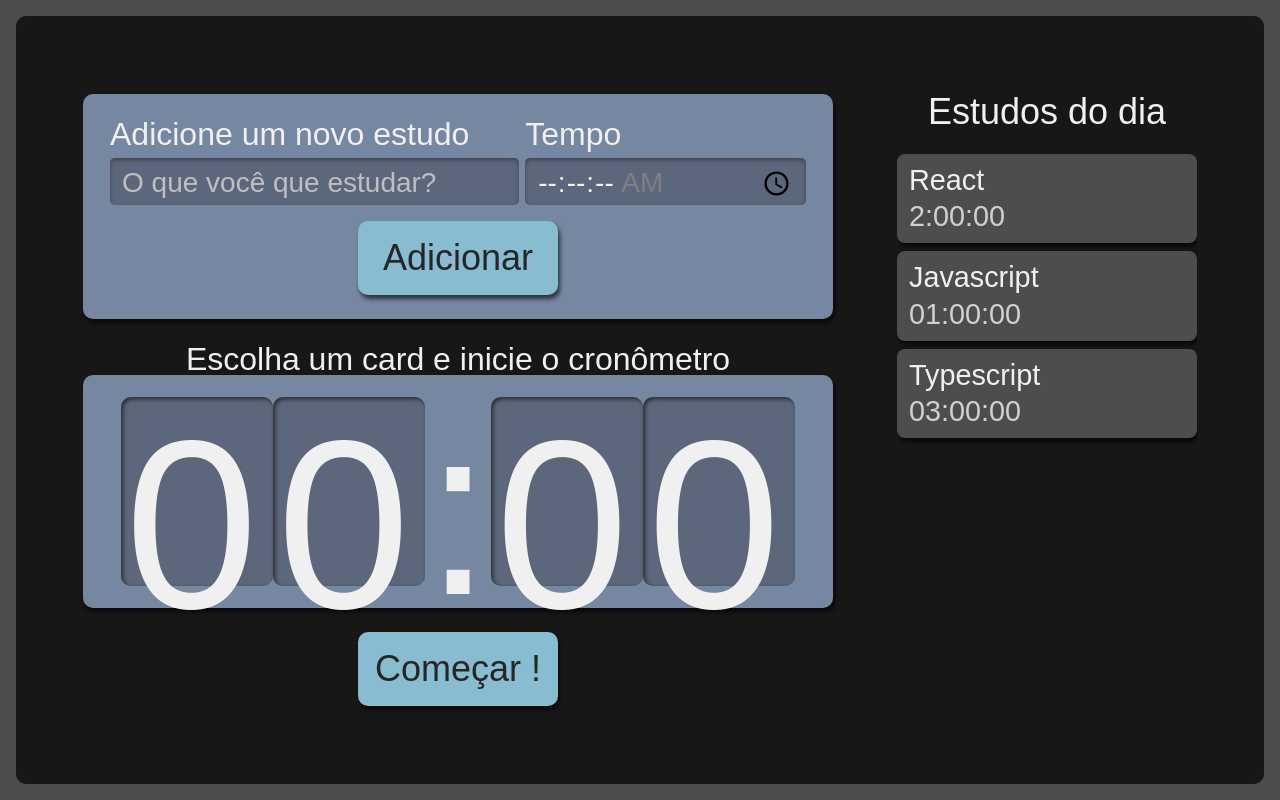
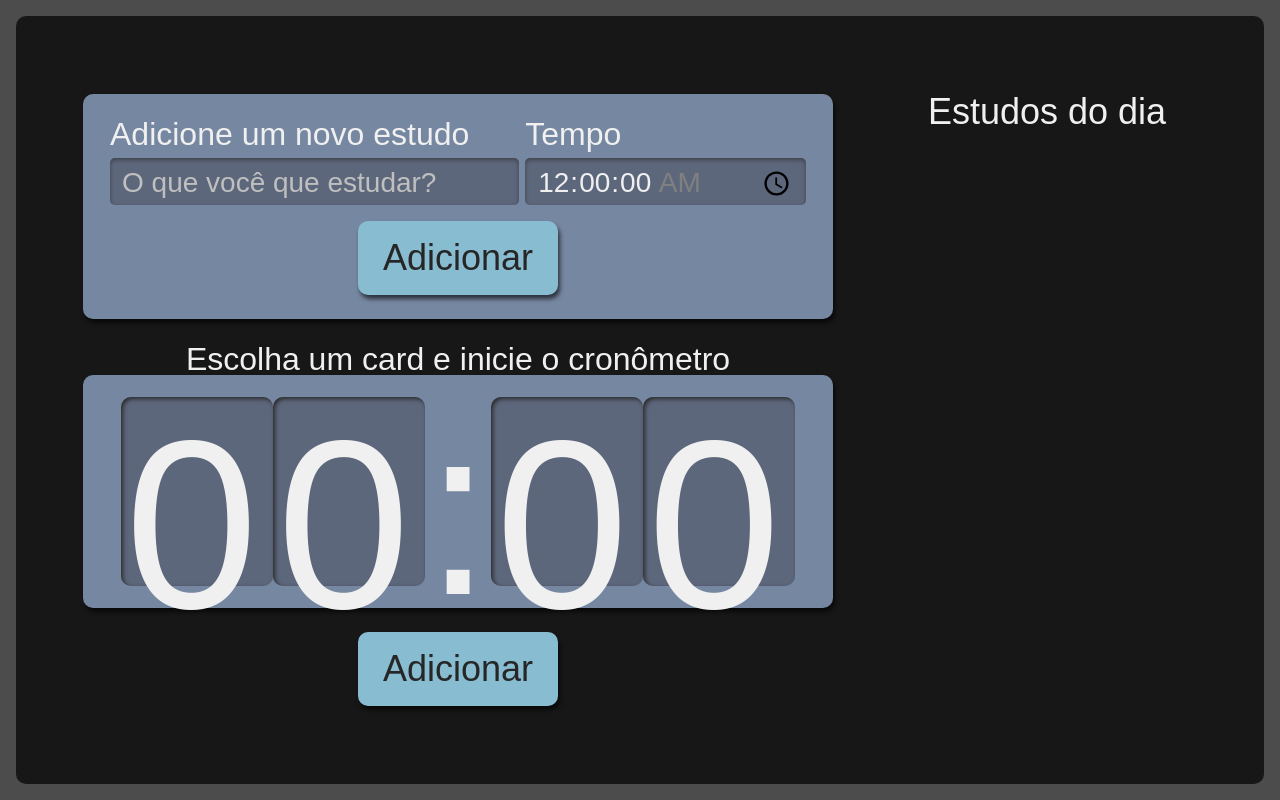
Before and after one commit to caio-action/Alura-studies, a React (Create React App) app: page / in a window 1280 px wide. Built offline with nearby package versions, Linux system fonts and the light colour scheme.

Commit message:
ITask-iterface

```diff
--- a/src/components/Button/index.tsx
+++ b/src/components/Button/index.tsx
@@ -1,11 +1,13 @@
+import { type } from "os";
 import React from "react";
 import style from './Button.module.scss';
 
-class Button extends React.Component<{ texto:string }> {
+class Button extends React.Component<{ children?:string, type?: "button" | "submit" | "reset"  }> {
     render(): React.ReactNode {
+        const{ type = "button"} = this.props
         return(
-            <button className={style.button}>
-               {this.props.texto}
+            <button type={type} className={style.button}>
+               {this.props.children}
             </button>
         )
     }
--- a/src/components/Cronometro/index.tsx
+++ b/src/components/Cronometro/index.tsx
@@ -10,7 +10,7 @@
         <Relogio />
         </div>
         <Button
-        texto="Começar !"/>
+        children="Adicionar"/>
     </div>
     )
 }
--- a/src/components/Form/index.tsx
+++ b/src/components/Form/index.tsx
@@ -1,17 +1,34 @@
 import React from "react";
+import { ITask } from "../../types/Task";
 import Button from "../Button";
 import style from './Form.module.scss';
 
-class Form extends React.Component {
+class Form extends React.Component<{
+    setTasks: React.Dispatch<React.SetStateAction<ITask[]>>
+    }>
+
+ {
+    state = {
+        task: "",
+        time: "00:00"
+    }
+
+    addTask(event: React.FormEvent<HTMLFormElement>) {
+        event.preventDefault();
+        this.props.setTasks(oldTasks =>[...oldTasks,{...this.state} ])
+    }
+
     render() {
-        return(
-            <form className={style.newTask}>
+        return (
+            <form className={style.newTask} onSubmit={this.addTask.bind(this)}>
                 <div className={style.inputContainer}>
                     <label htmlFor="task">
                         Adicione um novo estudo
                     </label>
                     <input type="text"
                         name="task"
+                        value={this.state.task}
+                        onChange={event => this.setState({ ...this.state, task: event.target.value })}
                         id="task"
                         placeholder="O que você que estudar?"
                         required>
@@ -26,6 +43,8 @@
                         type="time"
                         step="1"
                         name="time"
+                        value={this.state.time}
+                        onChange={event => this.setState({ ...this.state, time: event.target.value })}
                         id="time"
                         min="00:00:00"
                         max="01:30:00"
@@ -33,8 +52,9 @@
                     </input>
 
                 </div>
-                <Button
-                texto="Adicionar"/>
+                <Button type="submit">
+                    Adicionar
+                </Button >
             </form>
         )
     }
--- a/src/components/List/index.tsx
+++ b/src/components/List/index.tsx
@@ -1,23 +1,13 @@
-import React, { useState } from "react";
+import { ITask } from "../../types/Task";
 import Item from "./Item";
 import style from './List.module.scss';
 
-function List() {
-    const [Tasks, setTasks] = useState([{
-        task: 'React',
-        time: '2:00:00'
-    }, {
-        task: 'Javascript',
-        time: '01:00:00'
-    }, {
-        task: 'Typescript',
-        time: '03:00:00'
-    }]);
+
+function List({ Tasks}: {Tasks: ITask[]}) {
+
     return (
         <aside className={style.listaTarefas}>
-            <h2 onClick={() => {
-                setTasks([...Tasks, {task:"Estudar estado", time:"05:00:00"}])
-            }}> Estudos do dia </h2>
+            <h2> Estudos do dia </h2>
             <ul>
                 {Tasks.map((item, index) => (
                    <Item
--- a/src/pages/App.tsx
+++ b/src/pages/App.tsx
@@ -1,14 +1,17 @@
-import React from 'react';
+import React, { useState } from 'react';
 import Cronometro from '../components/Cronometro';
 import Form from '../components/Form';
 import List from '../components/List';
+import { ITask } from '../types/Task';
 import style from './App.module.scss';
 
 function App() {
+  const [Tasks, setTasks] = useState<ITask[] | []>([]);
+
   return (
     <div className={style.AppStyle}>
-    <Form />
-    <List />
+    <Form setTasks={setTasks}/>
+    <List Tasks={Tasks}/>
     <Cronometro />
     </div>
   );
--- /dev/null
+++ b/src/types/Task.ts
@@ -0,0 +1,4 @@
+export interface ITask {
+    task: string,
+    time: string
+}
```
Lines whose indentation alone changed are shown as unchanged.
